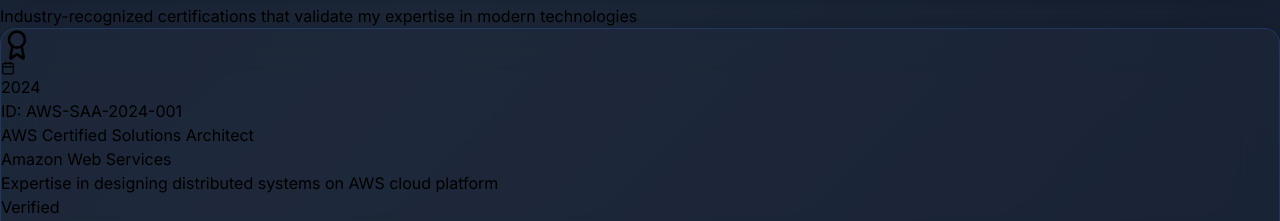
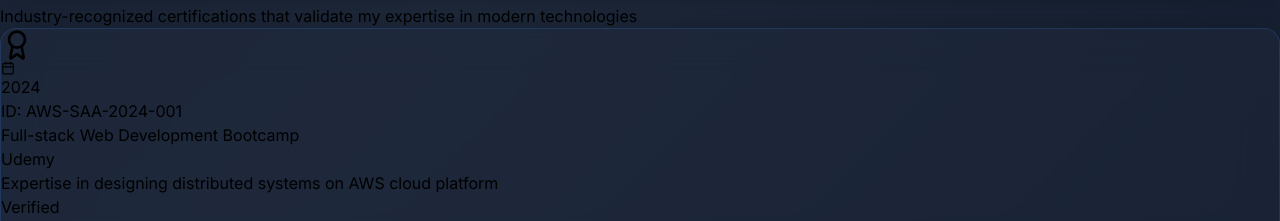
Before and after one commit to siddhartha246/Portfolio, a Next.js app: page / in a window 1280 px wide. Shown: the part 1402-1623 px from the top of the page. Built offline with nearby package versions, Linux system fonts and the light colour scheme.

Commit message:
Updated Certifications.tsx

```diff
--- a/components/Certifications.tsx
+++ b/components/Certifications.tsx
@@ -28,12 +28,12 @@ const Certifications = () => {
 
   const certifications = [
     {
-      title: 'AWS Certified Solutions Architect',
-      issuer: 'Amazon Web Services',
+      title: 'Full-stack Web Development Bootcamp',
+      issuer: 'Udemy',
       date: '2024',
       credentialId: 'AWS-SAA-2024-001',
       description: 'Expertise in designing distributed systems on AWS cloud platform',
-      verifyUrl: 'https://aws.amazon.com/verification',
+      verifyUrl: 'https://www.udemy.com/certificate/UC-c6e69934-cc7d-4e1f-91ec-613e01121ab0/',
       color: 'from-orange-500 to-yellow-500',
     },
     {
```
